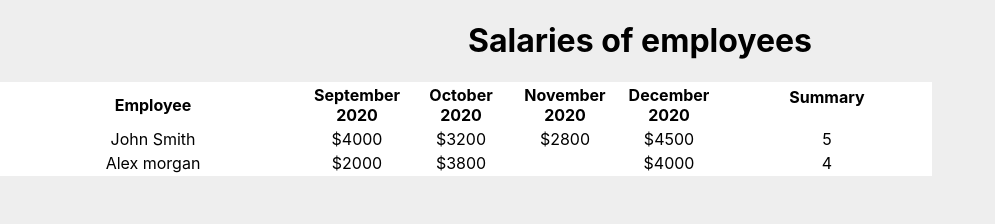
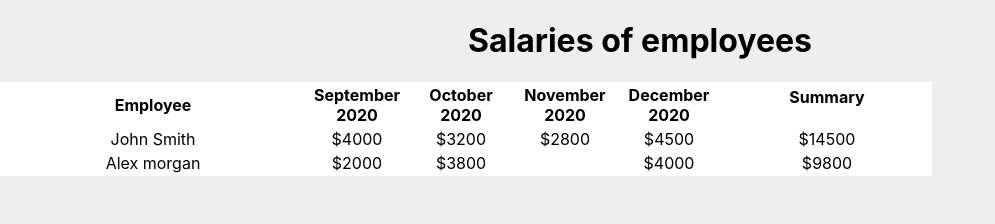
Before and after one commit to wasikjaroslawnet/dreryk-table, a React (Create React App) app: page / in a window 1280 px wide. Shown: the top 224 px of the page, without its empty margins (0-995 px from the left). Built offline with nearby package versions, Linux system fonts and the light colour scheme.

Commit message:
Refactor (context api and works sort by column)

```diff
--- a/src/components/samples/SalariesEmployeesTable.tsx
+++ b/src/components/samples/SalariesEmployeesTable.tsx
@@ -39,7 +39,7 @@ export function SalariesEmployeesTable() {
     return (
         <StyledTableContainer>
             <StyledTableName>Salaries of employees</StyledTableName>
-            <Table columnsConfig={columnsConfig} data={data}/>
+            <Table columns={columnsConfig} data={data}/>
         </StyledTableContainer>
     )
 }
--- a/src/components/table/Table.tsx
+++ b/src/components/table/Table.tsx
@@ -5,13 +5,10 @@ import {TableHeaders} from './TableHeaders';
 import {TableDataRows} from './TableDataRows';
 import {TableColumnsConfiguration} from './types/TableColumnsConfiguration';
 import {TableData} from './types/TableData';
-import {TableCell} from "./TableCell";
-import {TableSummaryHeader} from "./TableSummaryHeader";
-
-type TableProps<T extends TableColumnsConfiguration, U extends TableData<T>[]> = {
-    readonly columnsConfig: T;
-    readonly data: U;
-}
+import {TableSummaryHeader} from './TableSummaryHeader';
+import {TableProps} from './TableProps';
+import {TableContextProvider} from './context/TableContext';
+import {TableSummaryRows} from './TableSummaryRows';
 
 type StyledTableProps = {
     readonly display?: 'inline-block';
@@ -29,40 +26,27 @@ const StyledTableContainer = styled.div`
 `;
 
 export function Table<T extends TableColumnsConfiguration, U extends TableData<T>[]>(props: TableProps<T, U>) {
-
-    const columns = useMemo(() =>
-            Object.keys(props.columnsConfig),
-        [props.columnsConfig]
-    );
-
+    const {columns, data} = props;
     return (
+        <TableContextProvider columns={columns} data={data}>
             <StyledTableContainer>
                 <StyledTable display={'inline-block'}>
                     <thead>
                     <TableRow>
-                    <TableHeaders columnsConfig={props.columnsConfig}/>
+                        <TableHeaders />
                     </TableRow>
                     </thead>
                     <tbody>
-                <TableDataRows columns={columns} data={props.data}/>
+                    <TableDataRows />
                     </tbody>
                 </StyledTable>
                 <StyledTable>
                     <TableSummaryHeader cellWidth={200}>
                         Summary
                     </TableSummaryHeader>
-                <tbody>
-                {props.data.map((row) => {
-                    return (
-                        <TableRow>
-                            <TableCell>
-                                {Object.values(row).filter(v => Boolean(v)).length}
-                            </TableCell>
-                        </TableRow>
-                    )
-                })}
-                </tbody>
+                    <TableSummaryRows />
                 </StyledTable>
             </StyledTableContainer>
+        </TableContextProvider>
     )
 }
--- a/src/components/table/TableCell.tsx
+++ b/src/components/table/TableCell.tsx
@@ -1,13 +1,17 @@
 import React from 'react';
 import styled from 'styled-components'
 
-export type TableCellProps = React.PropsWithChildren<{}>
+export type TableCellProps = React.PropsWithChildren<{
+    readonly highlight?: boolean;
+}>
 
-const StyledTableCell = styled.td``;
+const StyledTableCell = styled.td<TableCellProps>`
+  background-color: ${props => props.highlight ? 'lightgray' : 'inherit'};
+`;
 
 export function TableCell(props: TableCellProps) {
     return (
-        <StyledTableCell>
+        <StyledTableCell {...props}>
             {props.children}
         </StyledTableCell>
     )
--- a/src/components/table/TableDataRow.tsx
+++ b/src/components/table/TableDataRow.tsx
@@ -1,22 +1,25 @@
-import React from 'react';
+import React, {useContext} from 'react';
 import {TableData} from './types/TableData';
 import {TableRow} from './TableRow';
 import {TableCell} from './TableCell';
+import {TableContext} from "./context/TableContext";
+import {TableColumnsConfiguration} from "./types/TableColumnsConfiguration";
 
-export type TableDataRowProps = {
-    readonly columns: ReadonlyArray<string>;
-    readonly data: TableData<any>;
-}
+type TableDataRowProps = {
+    data: TableData<TableColumnsConfiguration>
+};
 
 export function TableDataRow(props: TableDataRowProps) {
+    const {columns, sortedBy} = useContext(TableContext);
+
     return (
         <TableRow>
             <>
-                {props.columns.map((column) => {
-                    const value = props.data[column];
+                {Object.keys(columns).map((key: string) => {
+                    const value = props.data![key];
 
                     return (
-                        <TableCell key={column}>
+                        <TableCell key={key} highlight={key === sortedBy}>
                             {value}
                         </TableCell>
                     )
--- a/src/components/table/TableDataRows.tsx
+++ b/src/components/table/TableDataRows.tsx
@@ -1,18 +1,15 @@
-import React from 'react';
-import {TableData} from "./types/TableData";
-import {TableDataRow} from "./TableDataRow";
+import React, {useContext, useMemo} from 'react';
+import {TableDataRow} from './TableDataRow';
+import {TableContext} from './context/TableContext';
 
-type TableDataRowsProps = {
-    readonly columns: Array<string>;
-    readonly data: Array<TableData<any>>;
-}
+export function TableDataRows() {
+    const {data} = useContext(TableContext);
 
-export function TableDataRows(props: TableDataRowsProps) {
     return (
         <>
-            {props.data.map((data) => {
+            {data.map((cellData) => {
                 return (
-                    <TableDataRow columns={props.columns} data={data} />
+                    <TableDataRow data={cellData} />
                 )
             })}
         </>
--- a/src/components/table/TableHeader.tsx
+++ b/src/components/table/TableHeader.tsx
@@ -10,14 +10,15 @@ type TableHeaderProps = React.PropsWithChildren<{
      * The width of the column expressed in pixels.
      */
     readonly colWidth: number;
+    readonly highlight: boolean;
 }>
 
-type StyledTableHeaderProps = Pick<TableHeaderProps, 'colWidth'>;
-
-const StyledTableHeader = styled.th<StyledTableHeaderProps>`
+const StyledTableHeader = styled.th<TableHeaderProps>`
   min-width: ${props => `${props.colWidth}px`};
   max-width: ${props => `${props.colWidth}px`};
   overflow-wrap: anywhere;
+  cursor: pointer;
+  background-color: ${props => props.highlight ? 'lightgray' : 'inherit'};
 `;
 
 export function TableHeader(props: TableHeaderProps) {
@@ -26,7 +27,7 @@ export function TableHeader(props: TableHeaderProps) {
     }
 
     return (
-        <StyledTableHeader colWidth={props.colWidth} onClick={props.onClick}>
+        <StyledTableHeader {...props}>
             {props.children}
         </StyledTableHeader>
     )
--- a/src/components/table/TableHeaders.tsx
+++ b/src/components/table/TableHeaders.tsx
@@ -1,20 +1,21 @@
-import React from 'react';
-import {TableColumnsConfiguration} from './types/TableColumnsConfiguration';
+import React, {useContext} from 'react';
 import {TableHeader} from './TableHeader';
+import {TableContext} from './context/TableContext';
 
-type TableHeadersProps = {
-    readonly columnsConfig: TableColumnsConfiguration;
-}
+export function TableHeaders() {
+    const {columns, sortAsc, sortedBy} = useContext(TableContext);
 
-export function TableHeaders(props: TableHeadersProps) {
     return (
         <>
-            {Object.keys(props.columnsConfig).map((key) => {
-                const config = props.columnsConfig[key];
+            {Object.keys(columns).map((key: string) => {
+                const config = columns[key];
 
                 return (
-                    <TableHeader key={key} onClick={() => console.log('sort')}
-                                 colWidth={config.width}>
+                    <TableHeader
+                        key={key}
+                        onClick={() => sortAsc(key)}
+                        colWidth={config.width}
+                        highlight={sortedBy === key}>
                         {config.name}
                     </TableHeader>
                 )
--- /dev/null
+++ b/src/components/table/TableProps.tsx
@@ -0,0 +1,7 @@
+import {TableColumnsConfiguration} from "./types/TableColumnsConfiguration";
+import {TableData} from "./types/TableData";
+
+export type TableProps<T extends TableColumnsConfiguration, U extends TableData<T>[]> = {
+    readonly columns: T;
+    readonly data: U;
+}
--- /dev/null
+++ b/src/components/table/TableSummaryRows.tsx
@@ -0,0 +1,25 @@
+import React, {useContext} from 'react';
+import {TableRow} from './TableRow';
+import {TableCell} from './TableCell';
+import {TableContext} from './context/TableContext';
+import {sumDollars} from "./stategies/summary/sumDollars";
+
+export function TableSummaryRows() {
+    const {data} = useContext(TableContext);
+
+    return (
+        <tbody>
+            {data.map((row) => {
+                const values = Object.values(row);
+
+                return (
+                    <TableRow>
+                        <TableCell>
+                            {sumDollars(values)}
+                        </TableCell>
+                    </TableRow>
+                )
+            })}
+        </tbody>
+    )
+}
--- /dev/null
+++ b/src/components/table/context/TableContext.tsx
@@ -0,0 +1,56 @@
+import React, {useCallback, useMemo, useState} from 'react';
+import {createContext, PropsWithChildren} from 'react';
+import {TableProps} from '../TableProps';
+import {TableColumnsConfiguration} from "../types/TableColumnsConfiguration";
+import {TableData} from "../types/TableData";
+
+type TableContextValue =
+    TableProps<TableColumnsConfiguration, TableData<TableColumnsConfiguration>[]>
+    & {
+    sortAsc: (columnId: string) => void;
+    sortedBy: string | null;
+}
+
+export const TableContext = createContext<TableContextValue>(null as any);
+
+type TableContextProviderProps = PropsWithChildren<TableProps<TableColumnsConfiguration, TableData<TableColumnsConfiguration>[]>>;
+
+const sortAscAlphabet = (columnId: string) => (a: any, b: any) => {
+    if (!b[columnId]) {
+        return -1;
+    }
+
+    if (!a[columnId] && b[columnId]) {
+        return 1;
+    }
+
+    if (a[columnId] && !b[columnId]) {
+        return 0;
+    }
+
+    return a[columnId].toLocaleString()
+        .localeCompare(b[columnId].toLocaleString())
+};
+
+export function TableContextProvider(props: TableContextProviderProps) {
+    const [data, setData] = useState(props.data);
+    const [sortedBy, setSortedBy] = useState<string | null>(null);
+
+    const sortAsc = useCallback((columnId: string) => {
+        setData(prevData => prevData.sort(sortAscAlphabet(columnId)));
+        setSortedBy(columnId);
+        console.log(data);
+    }, [setData, setSortedBy]);
+
+    return (
+        <TableContext.Provider value={{
+            data,
+            columns: props.columns,
+            sortAsc,
+            sortedBy
+        }}>
+            {props.children}
+        </TableContext.Provider>
+    )
+
+}
--- /dev/null
+++ b/src/components/table/stategies/summary/sumDollars.ts
@@ -0,0 +1,17 @@
+const regexp = new RegExp(/^\$?[0-9]+(\.[0-9][0-9])?$/);
+
+export function sumDollars(data: any[] | undefined): string {
+    if(!data) {
+        return '$0';
+    }
+
+    const result = data
+        .filter(value => regexp.test(value))
+        .reduce((result, value) => {
+            const amount = value.slice(1);
+            const nextValue = Number(amount);
+            return result + nextValue;
+        }, 0);
+
+    return `\$${result}`;
+}
```
Lines whose indentation alone changed are shown as unchanged.
